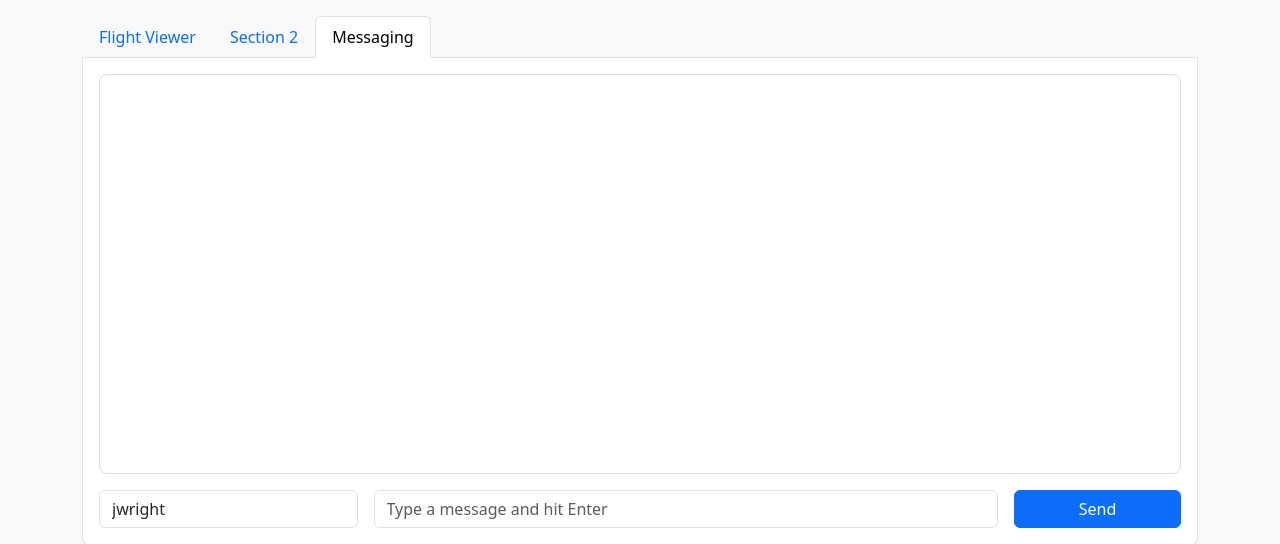
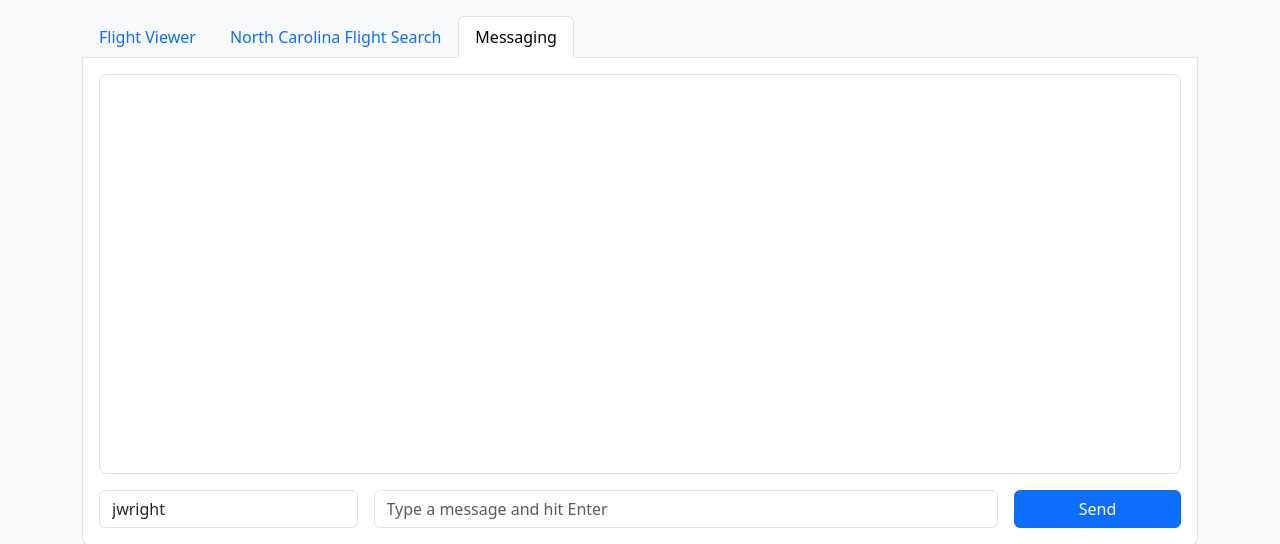
Before and after one commit to Justintimefordinner/RTX-Hackathon-2025, a Flask app: page / in a window 1280 px wide. Shown: the part 58-602 px from the top of the page. Run offline with Flask 3, Linux system fonts and the light colour scheme; a user stored in the database is signed in; data that the repository does not hold is empty.

Commit message:
fixed search name

```diff
--- a/templates/index.html
+++ b/templates/index.html
@@ -73,7 +73,7 @@
     <!-- Main app tabs -->
     <ul class="nav nav-tabs" id="mainTabs" role="tablist">
       <li class="nav-item"><button class="nav-link" id="flights-tab" data-bs-toggle="tab" data-bs-target="#flights" type="button" role="tab">Flight Viewer</button></li>
-      <li class="nav-item"><button class="nav-link" id="section2-tab" data-bs-toggle="tab" data-bs-target="#section2" type="button" role="tab">Section 2</button></li>
+      <li class="nav-item"><button class="nav-link" id="section2-tab" data-bs-toggle="tab" data-bs-target="#section2" type="button" role="tab">North Carolina Flight Search</button></li>
       <li class="nav-item"><button class="nav-link active" id="chat-tab" data-bs-toggle="tab" data-bs-target="#chat" type="button" role="tab">Messaging</button></li>
     </ul>
 
```
